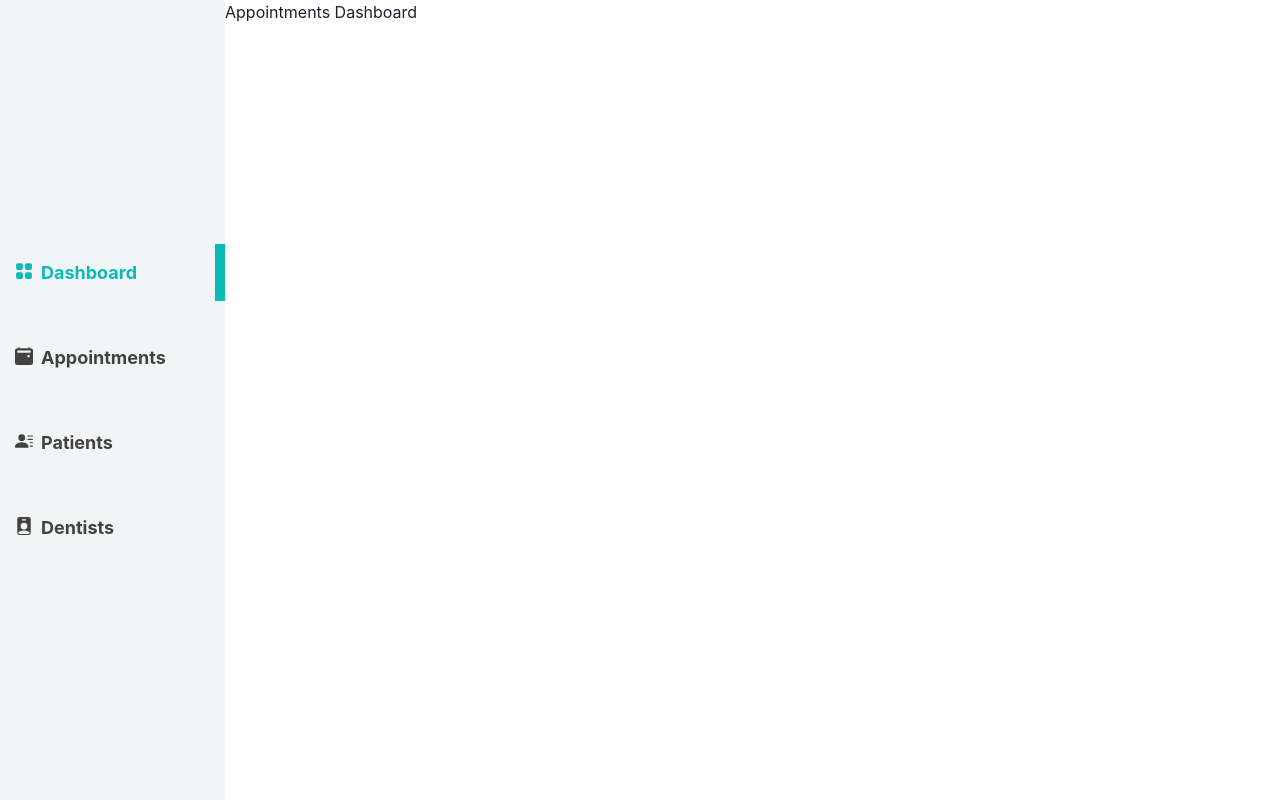
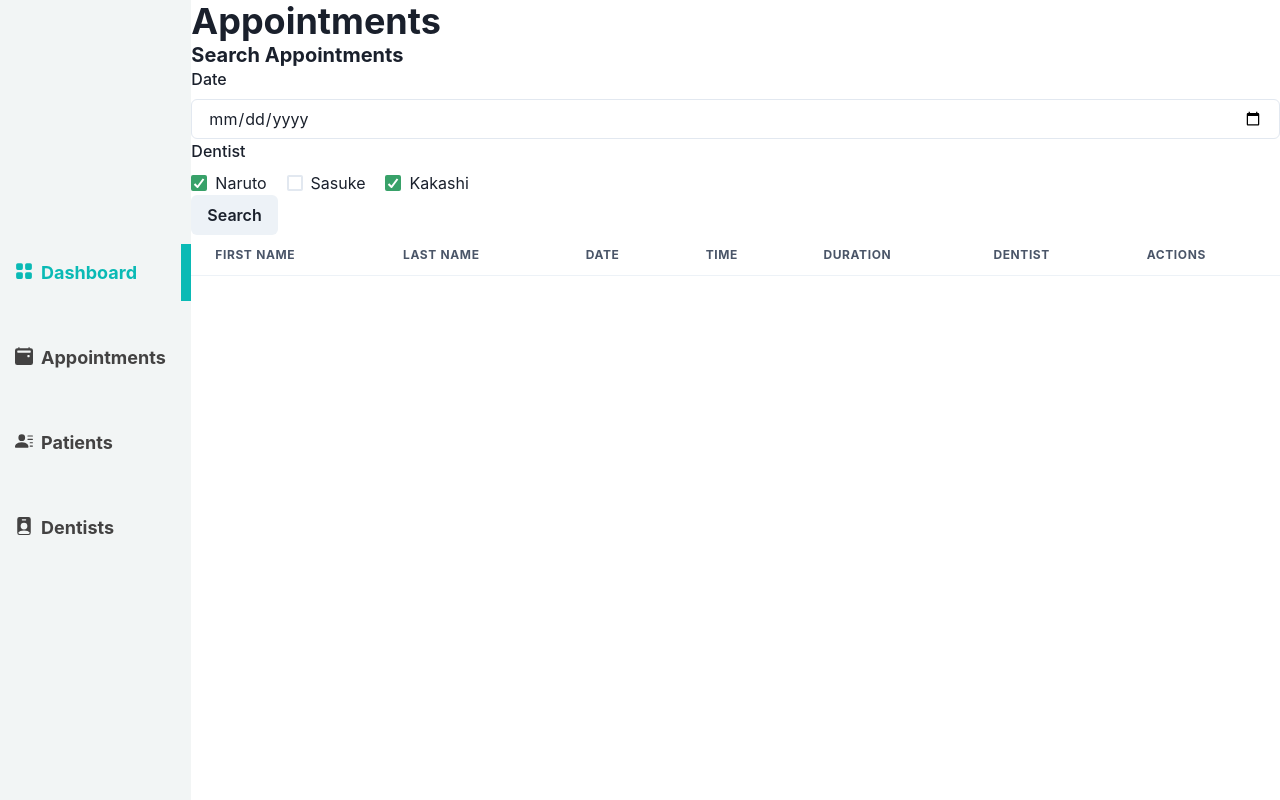
Before and after one commit to abigail221b/dentalClinic_frontend, a React (Create React App) app: page /appointments in a window 1280 px wide. Built offline with nearby package versions, Linux system fonts and the light colour scheme.

Commit message:
Add stuff to dashboard

```diff
--- a/src/pages/AppointmentsDashboard.js
+++ b/src/pages/AppointmentsDashboard.js
@@ -1,5 +1,64 @@
+import { Flex, Box, Heading, Stack, Button } from "@chakra-ui/react";
+import {
+    Table,
+    Thead,
+    Tbody,
+    Tr,
+    Th,
+    Td,
+    TableContainer,
+} from '@chakra-ui/react';
+import {
+    FormControl,
+    FormLabel,
+    Input,
+    Checkbox,
+    CheckboxGroup
+    } from '@chakra-ui/react';
+
+
 function AppontmentsDashboard() {
-    return "Appointments Dashboard";
+    return (
+        <Flex flexDirection="column" width="100%" height="100vh">
+            <Heading>Appointments</Heading>
+            <Box>
+                <Heading size="md">Search Appointments</Heading>
+                <FormControl>
+                    <FormLabel>Date</FormLabel>
+                    <Input type="Date" />
+                </FormControl>
+                <FormControl>
+                    <FormLabel>Dentist</FormLabel>
+                    <CheckboxGroup colorScheme='green' defaultValue={['naruto', 'kakashi']}>
+                        <Stack spacing={[1, 5]} direction={['column', 'row']}>
+                            <Checkbox value='naruto'>Naruto</Checkbox>
+                            <Checkbox value='sasuke'>Sasuke</Checkbox>
+                            <Checkbox value='kakashi'>Kakashi</Checkbox>
+                        </Stack>
+                    </CheckboxGroup>
+                </FormControl>
+                <Button>Search</Button>
+            </Box>
+            <TableContainer>
+                <Table>
+                    <Thead>
+                        <Tr>
+                            <Th>First Name</Th>
+                            <Th>Last Name</Th>
+                            <Th>Date</Th>
+                            <Th>Time</Th>
+                            <Th>Duration</Th>
+                            <Th>Dentist</Th>
+                            <Th>Actions</Th>
+                        </Tr>
+                    </Thead>
+                    <Tbody>
+
+                    </Tbody>
+                </Table>
+            </TableContainer>
+        </Flex>
+    );
 }
 
 export default AppontmentsDashboard;
```
